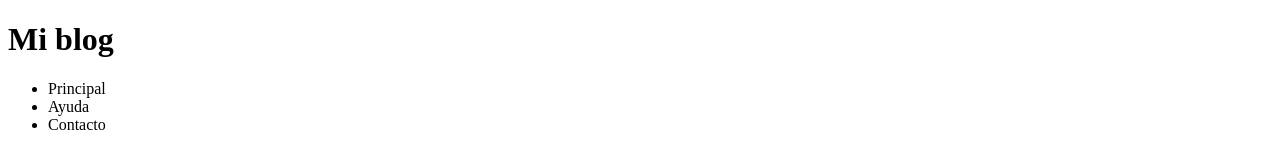
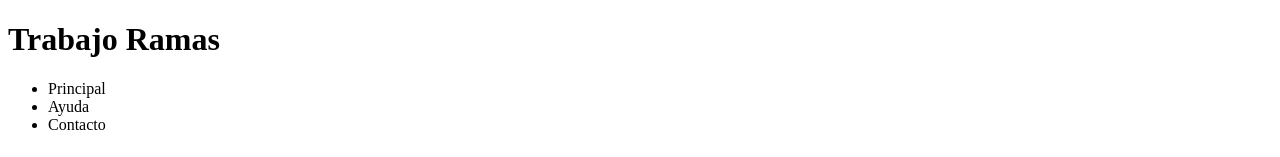
Before and after one commit to ByCristtv/Ramas, a plain HTML site: page index.html in a window 1280 px wide. Shown: the top 157 px of the page. Drawn offline with Linux system fonts and the light colour scheme.

Commit message:
SegundoC

```diff
--- a/index.html
+++ b/index.html
@@ -16,7 +16,7 @@
     <body>
 
         <header>
-            <h1>Mi blog</h1>
+            <h1>Trabajo Ramas</h1>
         </header>
         <nav>
             <ul>
```
